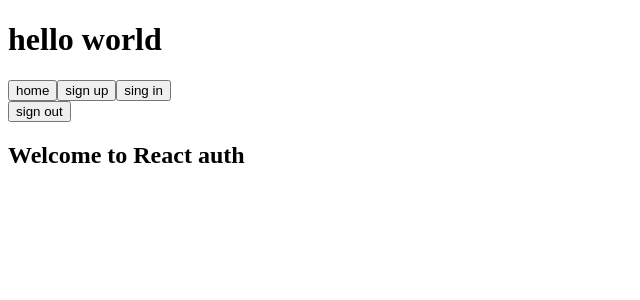
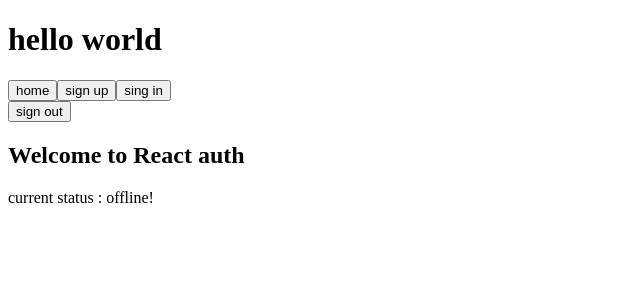
Before and after one commit to murakamiren/react-auth-firebase, a React (Create React App) app: page / in a window 1280 px wide. Shown: the top 300 px of the page, without its empty margins (0-640 px from the left). Built offline with nearby package versions, Linux system fonts and the light colour scheme; no server answers.

Commit message:
add status view

```diff
--- a/src/pages/Home.tsx
+++ b/src/pages/Home.tsx
@@ -7,13 +7,14 @@ const Home: React.VFC = () => {
 		return (
 			<div>
 				<h2>Welcome to React auth</h2>
-				<p>{currentUser.uid}</p>
+				<p>current status : online!</p>
 			</div>
 		);
 	} else {
 		return (
 			<div>
 				<h2>Welcome to React auth</h2>
+				<p>current status : offline!</p>
 			</div>
 		);
 	}
```
